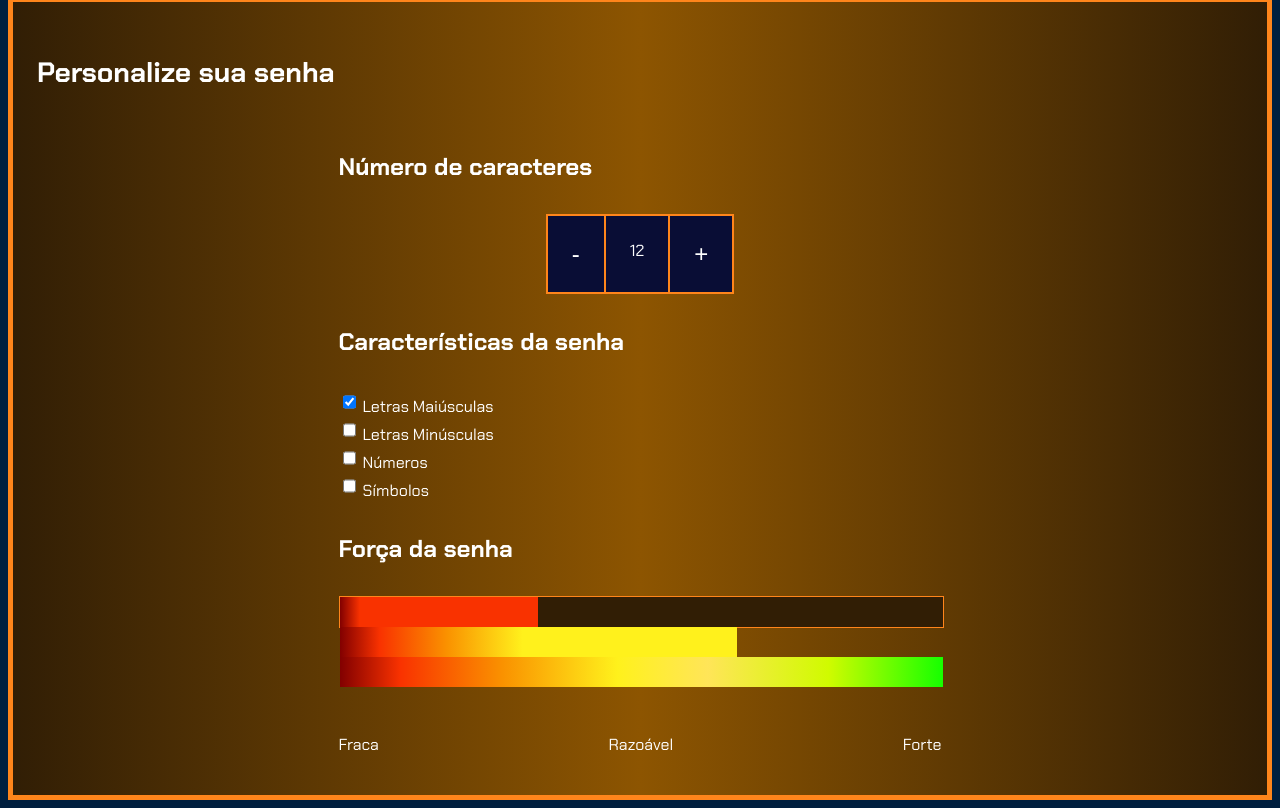
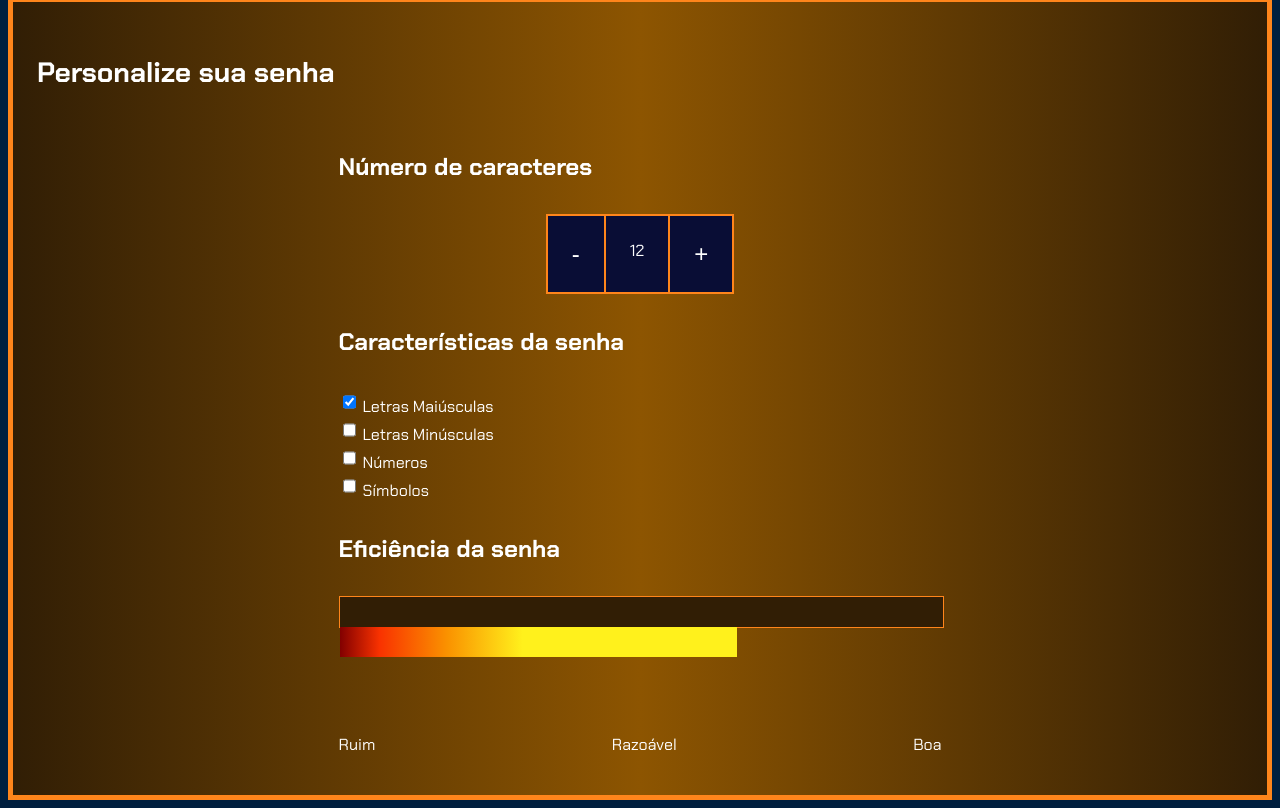
Before and after one commit to EduardoMoro1/seguranca_digital_definitivo, a plain HTML site: page index.html in a window 1280 px wide. Shown: the part 462-1270 px from the top of the page. Drawn offline with Linux system fonts and the light colour scheme.

Commit message:
Update index.html

```diff
--- a/index.html
+++ b/index.html
@@ -54,15 +54,15 @@
             </div>
 
             <div class="parametro-senha">
-                <h4 class="parametro-senha-titulo">Força da senha</h4>
+                <h4 class="parametro-senha-titulo">Eficiência da senha</h4>
                 <div class="barra"></div>
-                <div class="fraca forca"></div>
+                <div class="ruim forca"></div>
                 <div class="razoavel forca"></div>
-                <div class="forte forca"></div>
+                <div class="boa forca"></div>
                 <div class="parametro-senha-textos">
-                    <p>Fraca</p>
+                    <p>Ruim</p>
                     <p>Razoável</p>
-                    <p>Forte</p>
+                    <p>Boa</p>
                 </div>
             </div>
 
```
